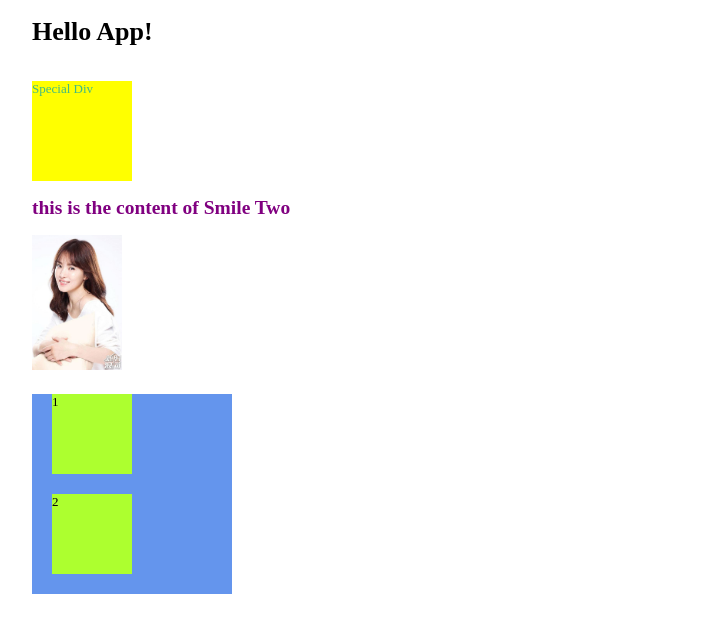
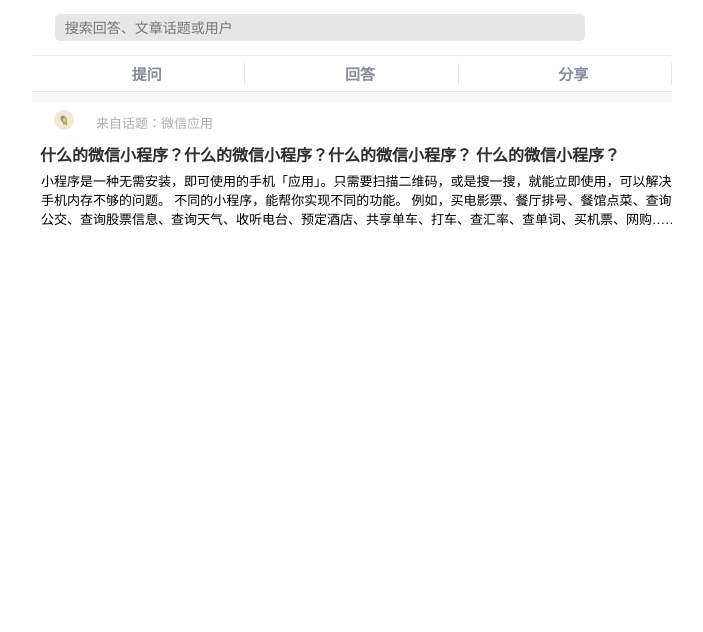
Before and after one commit to ronnieyuyiwei/zhihu, a Vue app: page / in a window 1280 px wide. Shown: the top 632 px of the page, without its empty margins (288-991 px from the left). Built offline with nearby package versions, Linux system fonts and the light colour scheme.

Commit message:
add home page

```diff
--- a/src/App.vue
+++ b/src/App.vue
@@ -1,24 +1,17 @@
 <template>
   <div id="app">
-    <h1>Hello App!</h1>
-    <svg class="icon" aria-hidden="true">
-      <use xlink:href="#icon-fenxiang"></use>
-    </svg>
-    <div class="testDiv">Special Div</div>
-    <smile></smile>
-
+   <home></home>
   </div>
 
 </template>
 
 <script>
-import Hello from './components/Hello'
-import Smile from './components/Smile'
+import Home from './pages/home'
+
 export default {
   name: 'app',
   components: {
-    Hello,
-    Smile
+    Home
   }
 }
 </script>
--- /dev/null
+++ b/src/pages/home.vue
@@ -0,0 +1,164 @@
+<template>
+  <div class="home">
+    <div class="head-content">
+      <div class="search-bar">
+        <div class="search"><input type="text" placeholder="搜索回答、文章话题或用户"></div>
+        <div class="live">
+          <svg class="icon" aria-hidden="true">
+            <use xlink:href="#icon-shandianfahuo01"></use>
+          </svg>
+        </div>
+      </div>
+      <div class="button-bar">
+        <div class="ask">
+          <svg class="icon" aria-hidden="true">
+            <use xlink:href="#icon-myQuestion"></use>
+          </svg>
+          <span>提问</span>
+        </div>
+        <div class="answer">
+          <svg class="icon" aria-hidden="true">
+            <use xlink:href="#icon-dingdan"></use>
+          </svg>
+          <span>回答</span>
+        </div>
+        <div class="share">
+          <svg class="icon" aria-hidden="true">
+            <use xlink:href="#icon-fenxiang"></use>
+          </svg>
+          <span>分享</span>
+        </div>
+      </div>
+    </div>
+    <div class="body-content">
+      <div class="content-section">
+        <div class="info">
+          <div class="topic">
+            <img src="../img/head.jpg">
+          </div>
+          <div class="brief-intro">
+            来自话题：微信应用
+          </div>
+        </div>
+        <div class="title">
+          什么的微信小程序？什么的微信小程序？什么的微信小程序？ 什么的微信小程序？
+
+
+
+        </div>
+        <div class="content">
+          小程序是一种无需安装，即可使用的手机「应用」。只需要扫描二维码，或是搜一搜，就能立即使用，可以解决手机内存不够的问题。
+          不同的小程序，能帮你实现不同的功能。
+          例如，买电影票、餐厅排号、餐馆点菜、查询公交、查询股票信息、查询天气、收听电台、预定酒店、共享单车、打车、查汇率、查单词、买机票、网购……
+        </div>
+      </div>
+    </div>
+  </div>
+</template>
+<style lang="scss">
+  @import "../scss/config";
+
+  .home {
+    background: #f8f8f8;
+  }
+  .head-content {
+    background: white;
+    .search-bar {
+      height: 55px;
+      width: 100%;
+      display: inline-flex;
+      align-items: center;
+      justify-content: space-between;
+      .search {
+        flex: 9;
+        text-align: center;
+        input {
+          width: 90%;
+          height: 25px;
+          font-size: 14px;
+          padding-left: 10px;
+          border-radius: 5px;
+          background: #E7E7E7;
+          outline: none;
+          border: none;
+        }
+      }
+      .live {
+        flex: 1;
+        text-align: left;
+        font-size: 25px;
+      }
+      .icon {
+        color: $font;
+      }
+    }
+    .button-bar {
+      height: 35px;
+      width: 100%;
+      display: inline-flex;
+      align-items: center;
+      text-align: center;
+      color: $font;
+      font-size: 17px;
+      font-weight: 600;
+      border-top: 1px solid #E7E7E7;
+      border-bottom: 1px solid #E7E7E7;
+      div {
+        flex: 1;
+        border-right: 1px solid #E7E7E7;
+        font-weight: 700;
+      }
+      span {
+        font-size: 15px;
+      }
+    }
+  }
+
+  .body-content {
+    background: white;
+    margin-top: 10px;
+    width: 100%;
+    .content-section{
+      .info{
+        height: 40px;
+        width: 100%;
+        display: inline-flex;
+        align-items: center;
+        font-size: 13px;
+        color: $sm-font;
+        .topic{
+          flex: 1;
+          text-align: center;
+
+          img{
+            width: 20px;
+            height: 20px;
+            border-radius: 100px;
+          }
+        }
+        .brief-intro{
+          flex: 9;
+        }
+      }
+      .title{
+        width: 100%;
+        max-height: 65px;
+        font-family: Hei;
+        font-size: 16px;
+        font-weight: 800;
+        color: #2F2F2F;
+        padding: 0 8px 5px 8px;
+      }
+      .content{
+        width: 100%;
+        max-height: 80px;
+        padding:0 9px 0 9px;
+      }
+    }
+  }
+</style>
+<script>
+    export default{
+      name: 'home'
+    }
+</script>
--- a/src/scss/config.scss
+++ b/src/scss/config.scss
@@ -1,2 +1,3 @@
 $main-color: #95B0DF;
 $font: #888D97;
+$sm-font: #AFAFAF;
```
Also changed, not shown: src/img/head.jpg (added), 6 other files (tests, documents, lock files or other folders).
